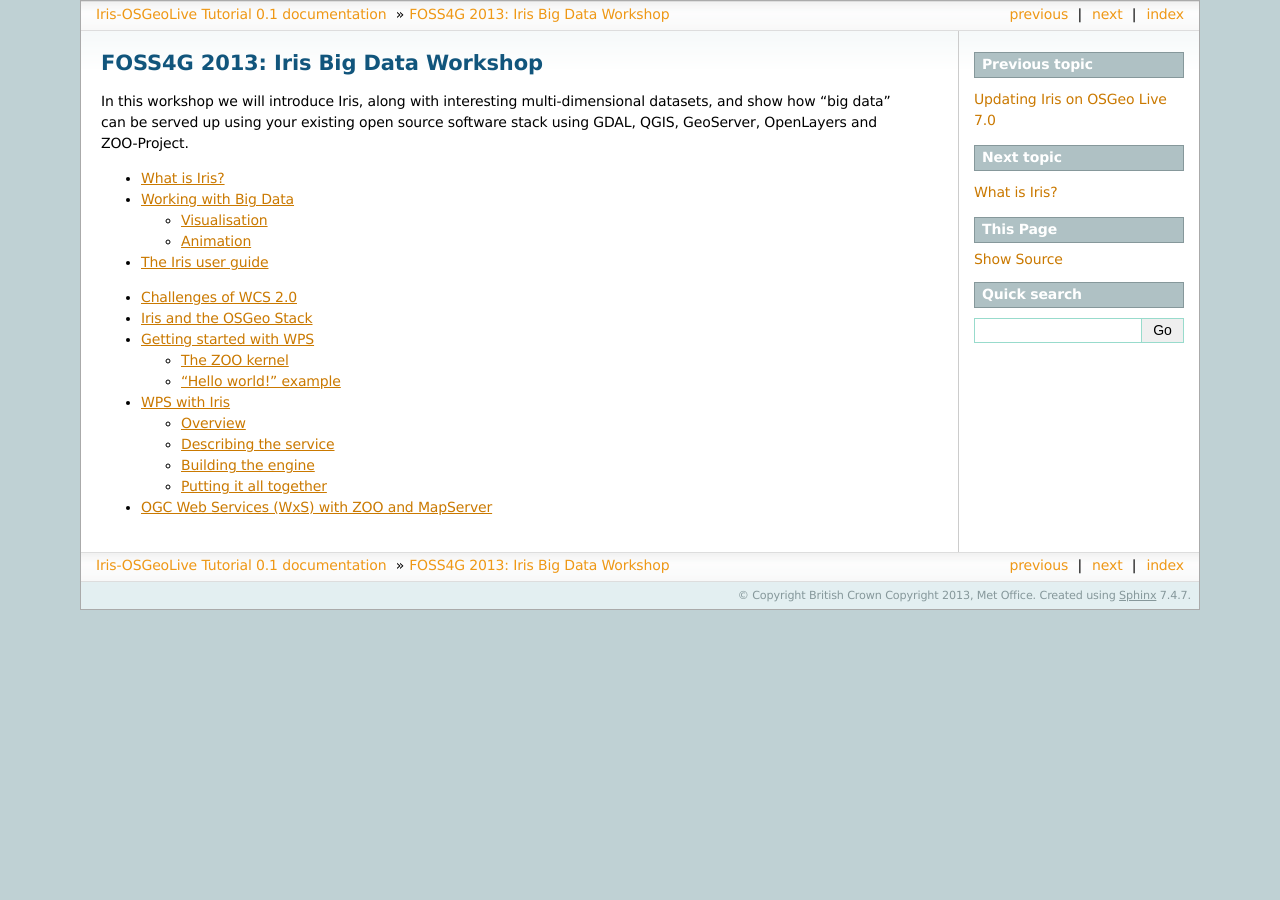
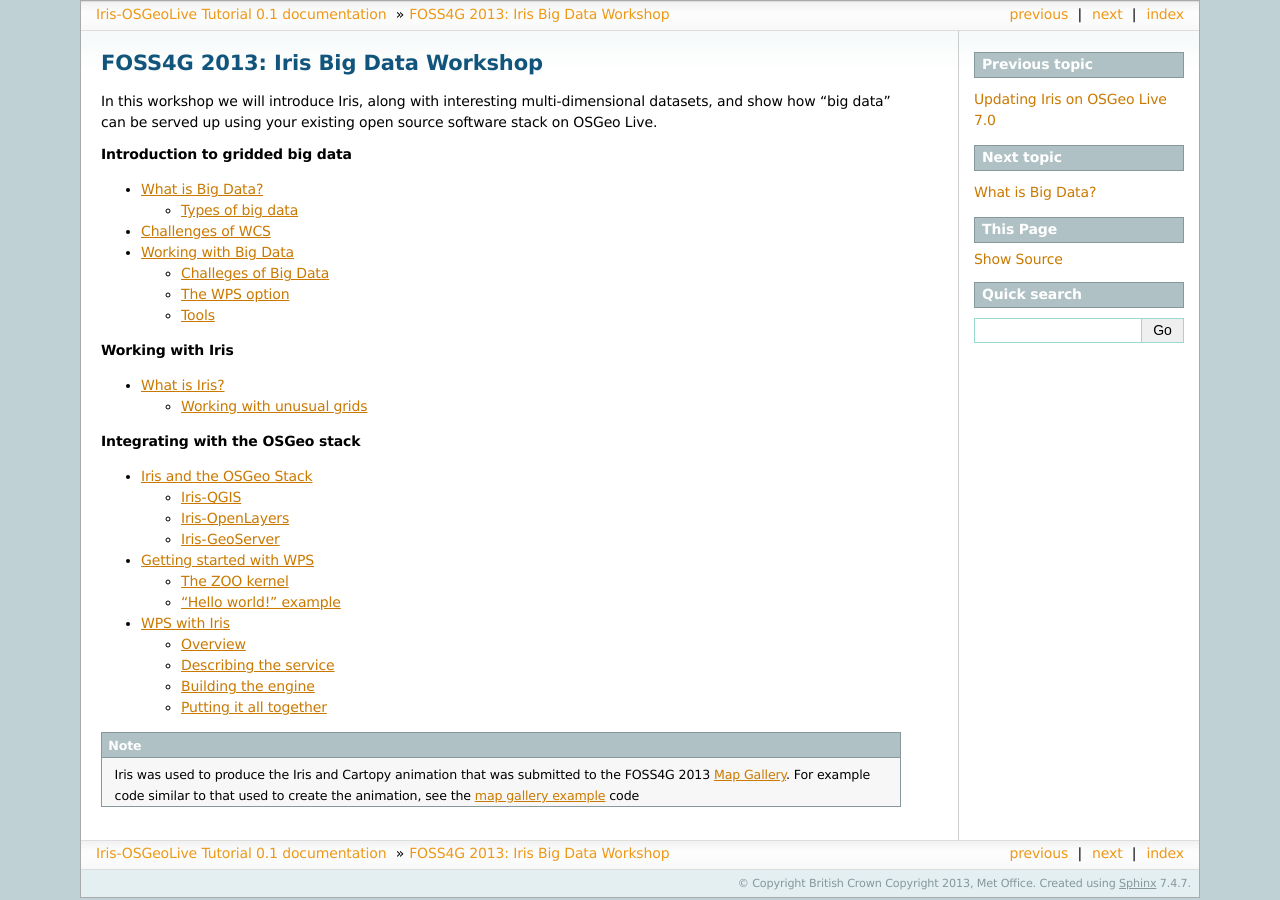
Before and after one commit to SciTools/osgeolive, a Sphinx documentation site: the page built from docs/osgeolive/source/foss4g_2013/workshop_overview.rst, in a window 1280 px wide. Built offline with Sphinx 7.4.7, drawn with Linux system fonts in a browser that asks for light colours; formulas are drawn with MathJax 3.

Commit message:
In addition to the big data section, this single commit includes many changes across the whole workshop section

```diff
--- a/docs/osgeolive/source/foss4g_2013/animation_exercise/wind_extended.py
+++ b/docs/osgeolive/source/foss4g_2013/map_gallery_example/wind_extended.py
@@ -92,4 +92,4 @@
 
 
 if __name__ == '__main__':
-    main('/data/local/cpelley/tmp_data/FOSS4G')
+    main('data/map_gallery')
--- a/docs/osgeolive/source/foss4g_2013/animation_exercise/wind_simple.py
+++ b/docs/osgeolive/source/foss4g_2013/map_gallery_example/wind_simple.py
@@ -37,4 +37,4 @@
 
 
 if __name__ == '__main__':
-    main('/data/local/cpelley/tmp_data/FOSS4G')
+    main('data/map_gallery')
--- a/docs/osgeolive/source/foss4g_2013/workshop_overview.rst
+++ b/docs/osgeolive/source/foss4g_2013/workshop_overview.rst
@@ -2,22 +2,37 @@
 FOSS4G 2013: Iris Big Data Workshop
 ===================================
 
-In this workshop we will introduce Iris, along with interesting multi-dimensional datasets, and show how "big data" can be served up using your existing open source software stack using GDAL, QGIS, GeoServer, OpenLayers and ZOO-Project.
+In this workshop we will introduce Iris, along with interesting multi-dimensional datasets, and show how "big data" can be served up using your existing open source software stack on OSGeo Live.
+
+**Introduction to gridded big data**
+
+.. toctree::
+   :maxdepth: 2
+
+   what_is_big_data
+   wcs_challenges
+   working_with_big_data
+
+
+**Working with Iris**
 
 .. toctree::
    :maxdepth: 2
 
    what_is_iris
-   big_data
-   iris_userguide
+
+**Integrating with the OSGeo stack**
 
 .. toctree::
    :maxdepth: 2
 
-   wcs_challenges
    osgeo_stack
 
    wps_first_steps
    advanced_wps_iris
 
-   advanced_wxs
+.. todo:: advanced_wxs
+
+.. note::
+
+   Iris was used to produce the Iris and Cartopy animation that was submitted to the FOSS4G 2013 `Map Gallery <http://2013.foss4g.org/programme/opening-up-the-map/>`_. For example code similar to that used to create the animation, see the `map gallery example <map_gallery_example/map_gallery_example.html>`_ code
```
Also changed, not shown: docs/osgeolive/source/foss4g_2013/map_gallery_example/map_gallery_example.rst (renamed from docs/osgeolive/source/foss4g_2013/big_data.rst, +5 -10 lines), docs/osgeolive/source/foss4g_2013/osgeo_stack.rst (+11 -2 lines), docs/osgeolive/source/foss4g_2013/wcs_challenges.rst (+20 -3 lines), docs/osgeolive/source/foss4g_2013/what_is_big_data.rst (added, +32 -0 lines), docs/osgeolive/source/foss4g_2013/what_is_iris.rst (+14 -0 lines), docs/osgeolive/source/foss4g_2013/working_with_big_data.rst (added, +16 -0 lines), docs/osgeolive/source/foss4g_2013/images/WCS_operations.png (added), docs/osgeolive/source/foss4g_2013/images/multi_array_to_cube.png (added), docs/osgeolive/source/foss4g_2013/images/orca_mesh.jpg (added), docs/osgeolive/source/foss4g_2013/map_gallery_example/wind_extended.png (renamed from docs/osgeolive/source/foss4g_2013/animation_exercise/wind_extended.png), docs/osgeolive/source/foss4g_2013/map_gallery_example/wind_simple.png (renamed from docs/osgeolive/source/foss4g_2013/animation_exercise/wind_simple.png).
